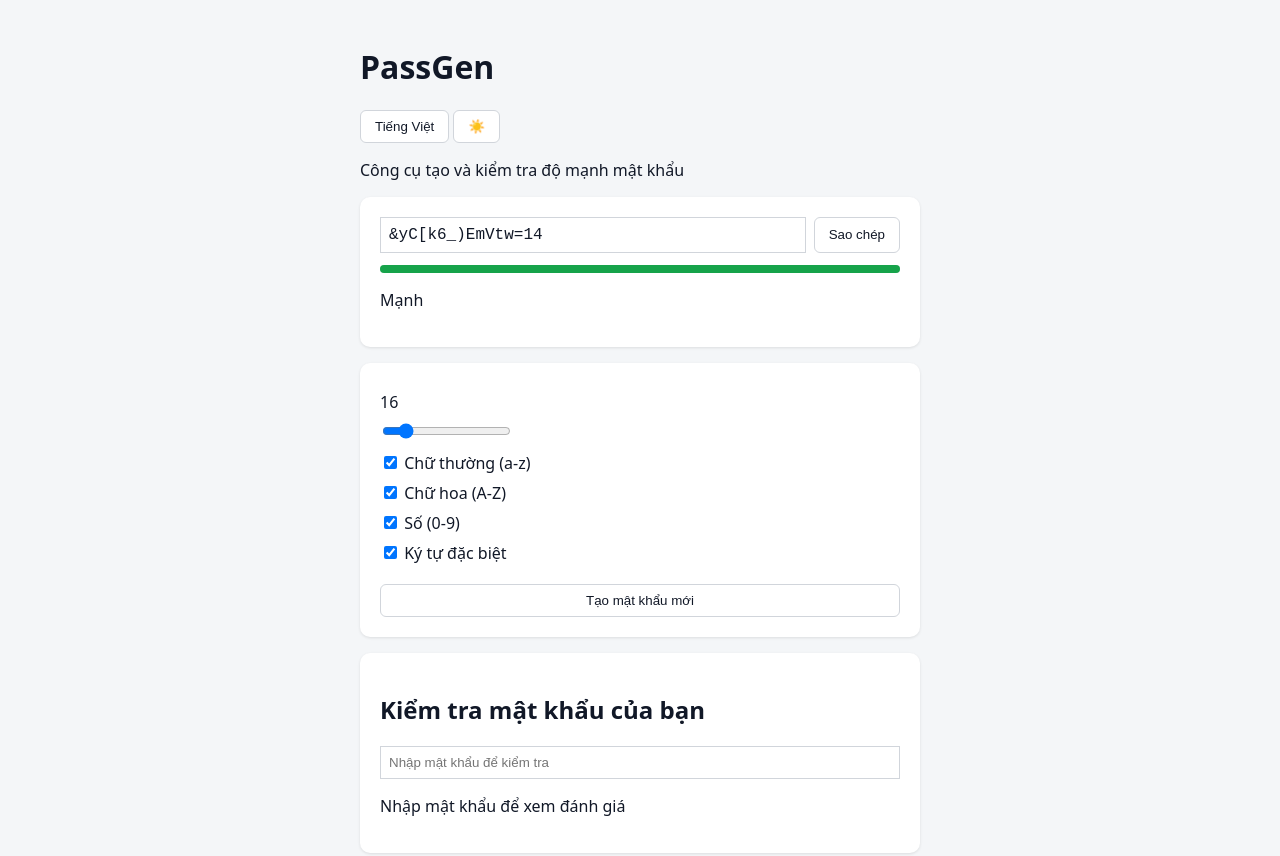
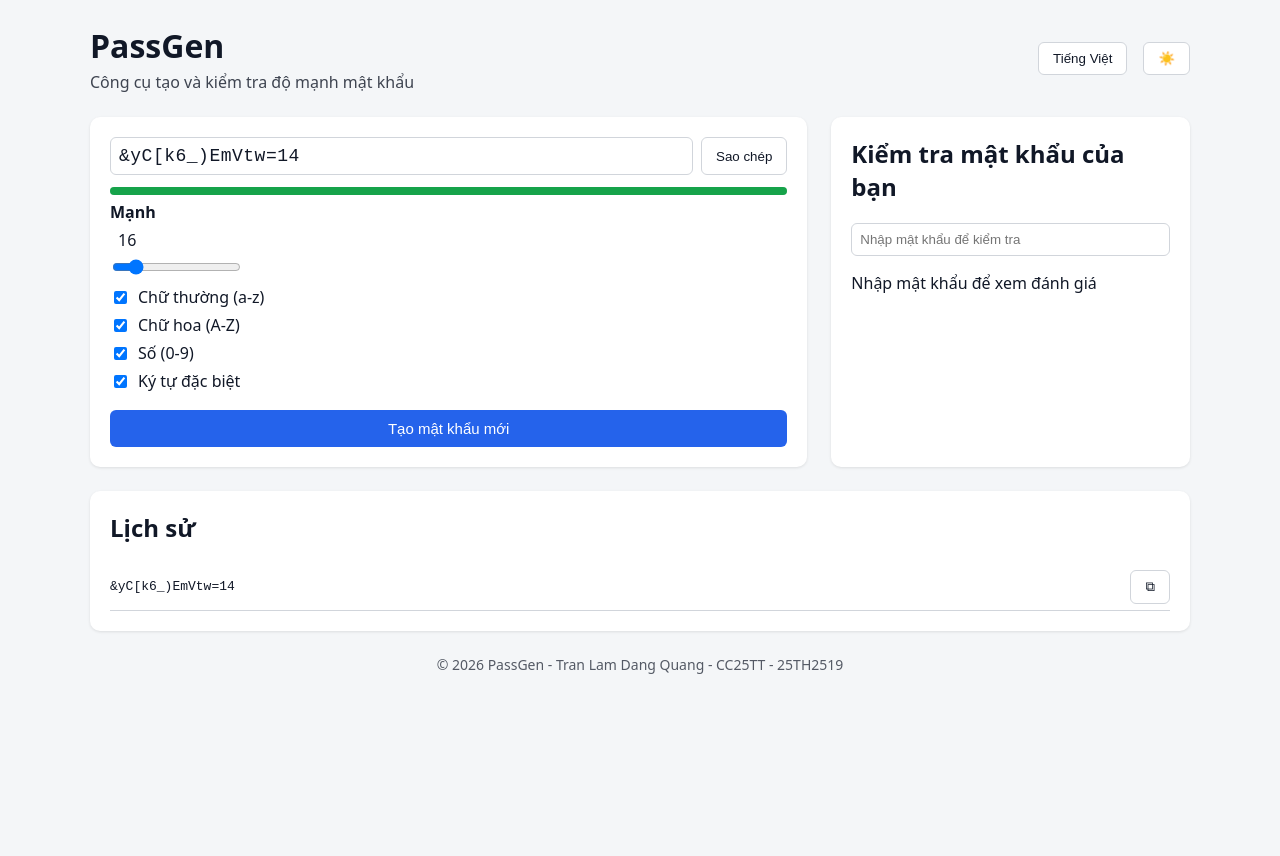
Before and after one commit to quangtldcc25tth-cell/passgen, a plain HTML site: page index.html in a window 1280 px wide. Shown: the top 856 px of the page. After the commit the page ends 800 px from the top, so only its background shows below. Drawn offline with Linux system fonts and the light colour scheme.

Commit message:
thay đổi UI

```diff
--- a/index.html
+++ b/index.html
@@ -7,22 +7,26 @@
   <link rel="stylesheet" href="style.css">
 </head>
 <body>
-  <main>
-    <h1>PassGen</h1>
-    <button id="langBtn">EN / VI</button>
-    <button id="themeBtn">🌙</button>
-    <p data-i18n="subtitle">Công cụ tạo và kiểm tra độ mạnh mật khẩu</p>
+  <header>
+    <div>
+      <h1>PassGen</h1>
+      <p data-i18n="subtitle">Công cụ tạo và kiểm tra độ mạnh mật khẩu</p>
+    </div>
+    <div class="header-action">
+      <button id="langBtn">EN / VI</button><br>
+      <button id="themeBtn">🌙</button>
+    </div>
+  </header>
+  <main class="main-content">
 
-    <section class="card">
+    <section class="generator">
       <div class="output-row">
         <input id="password" type="text" readonly>
         <button id="copyBtn" title="Sao chép">Sao chép</button>
       </div>
       <div class="meter"><div id="meterBar"></div></div>
       <p id="strengthText"></p>
-    </section>
 
-    <section class="card">
       <label><span data-i18n="length">Độ dài: </span><span id="lengthValue" > 16</span></label>
       <input id="length" type="range" min="8" max="64" value="16">
 
@@ -34,17 +38,22 @@
       <button id="generateBtn">Tạo mật khẩu mới</button>
     </section>
 
-    <section class="card">
+  <section class="checker">
       <h2 data-i18n="checkTitle">Kiểm tra mật khẩu của bạn</h2>
       <input id="checkInput" type="text" placeholder="Nhập mật khẩu để kiểm tra">
       <p id="checkResult"></p>
     </section>
 
-    <section class="card">
+    <section class="history">
       <h2 data-i18n="historyTitle">Lịch sử</h2>
       <ul id="historyList"></ul>
     </section>
   </main>
+
+  <footer class="footer">
+        © 2026 PassGen - Tran Lam Dang Quang - CC25TT - 25TH2519
+  </footer>
+
   <script src="script.js"></script>
 </body>
 </html>
--- a/style.css
+++ b/style.css
@@ -16,46 +16,200 @@ html.dark {
   --meter-bg: #374151;
 }
 
+* {
+  box-sizing: border-box;
+}
+
 body {
-  font-family: system-ui, sans-serif;
+  font-family: system-ui, -apple-system, "Segoe UI", Roboto, sans-serif;
   background: var(--bg);
   color: var(--text);
   margin: 0;
   padding: 24px;
+  min-height: 100vh;
+  display: flex;
+  flex-direction: column;
 }
 
-main { max-width: 560px; margin: 0 auto; }
+/* ===== Header ===== */
+header {
+  display: flex;
+  justify-content: space-between;
+  align-items: center;
+  width: 100%;
+  max-width: 1100px;
+  margin: 0 auto 24px;
+}
 
-.card {
+header h1 {
+  margin: 0 0 4px;
+  text-align: left;
+}
+
+header p {
+  margin: 0;
+  opacity: 0.8;
+}
+
+.header-action {
+  display: flex;
+  gap: 8px;
+}
+
+/* ===== Bố cục chính ===== */
+main.main-content {
+  width: 100%;
+  max-width: 1100px;
+  margin: 0 auto;
+  display: grid;
+  grid-template-columns: 2fr 1fr;
+  gap: 24px;
+  align-items: start;
+}
+
+.card,
+.generator,
+.checker,
+.history {
   background: var(--card);
   border-radius: 10px;
   padding: 20px;
-  margin-bottom: 16px;
-  box-shadow: 0 1px 3px rgba(0,0,0,.1);
+  box-shadow: 0 1px 3px rgba(0, 0, 0, 0.1);
+  min-width: 0;
 }
 
-.output-row { display: flex; gap: 8px; }
-.output-row input { flex: 1; font-family: monospace; font-size: 16px; padding: 8px; }
+.history {
+  grid-column: 1 / -1;
+  overflow-x: auto;
+}
+
+.history h2,
+.checker h2 {
+  margin-top: 0;
+
+}
+
+/* ===== Ô nhập và mật khẩu ===== */
+.output-row {
+  display: flex;
+  flex-wrap: nowrap;
+  gap: 8px;
+
+}
+
+.output-row input {
+  flex: 1 1 auto;
+  min-width: 0;
+  font-family: monospace;
+  font-size: 18px;
+  letter-spacing: 0.5px;
+  padding: 8px;
+}
 
 input[type="text"] {
+  width: 100%;
   padding: 8px;
-  width: 100%;
-  box-sizing: border-box;
-  background: var(--input);
-  color: var(--text);
-  border: 1px solid var(--border);
-}
-
-button {
-  padding: 8px 14px;
-  cursor: pointer;
   background: var(--input);
   color: var(--text);
   border: 1px solid var(--border);
   border-radius: 6px;
 }
 
-.meter { height: 8px; background: var(--meter-bg); border-radius: 4px; margin: 12px 0 6px; }
-#meterBar { height: 100%; width: 0; border-radius: 4px; transition: width .3s, background .3s; }
-label { display: block; margin: 8px 0; }
-#generateBtn { margin-top: 12px; width: 100%; }
+/* ===== Nút ===== */
+button {
+  padding: 8px 14px;
+  cursor: pointer;
+  flex-shrink: 0;
+  white-space: nowrap;
+  background: var(--input);
+  color: var(--text);
+  border: 1px solid var(--border);
+  border-radius: 6px;
+}
+
+button:hover {
+  filter: brightness(1.08);
+}
+
+#generateBtn {
+  margin-top: 12px;
+  width: 100%;
+  padding: 10px;
+  font-size: 15px;
+  background: #2563eb;
+  color: #fff;
+  border: none;
+}
+
+/* ===== Thanh độ mạnh ===== */
+.meter {
+  height: 8px;
+  background: var(--meter-bg);
+  border-radius: 4px;
+  margin: 12px 0 6px;
+}
+
+#meterBar {
+  height: 100%;
+  width: 0;
+  border-radius: 4px;
+  transition: width 0.3s, background 0.3s;
+}
+
+#strengthText {
+  font-weight: 600;
+  margin: 4px 0 0;
+}
+
+/* ===== Tùy chọn ===== */
+label {
+  display: flex;
+  align-items: center;
+  gap: 8px;
+  margin: 6px 0;
+}
+
+/* ===== Lịch sử ===== */
+#historyList {
+  list-style: none;
+  padding: 0;
+  margin: 0;
+}
+
+#historyList li {
+  display: flex;
+  align-items: center;
+  justify-content: space-between;
+  gap: 8px;
+  padding: 6px 0;
+  border-bottom: 1px solid var(--border);
+}
+
+#historyList code {
+  font-family: monospace;
+  white-space: nowrap;
+}
+
+/* ===== Footer ===== */
+footer {
+  text-align: center;
+  margin-top: 24px;
+  opacity: 0.7;
+  font-size: 14px;
+}
+
+/* ===== Di động ===== */
+@media (max-width: 800px) {
+  main.main-content {
+    grid-template-columns: 1fr;
+  }
+  header {
+    flex-direction: column;
+    align-items: flex-start;
+    gap: 12px;
+  }
+}
+
+.checker{
+  height: 100%;
+}
```
